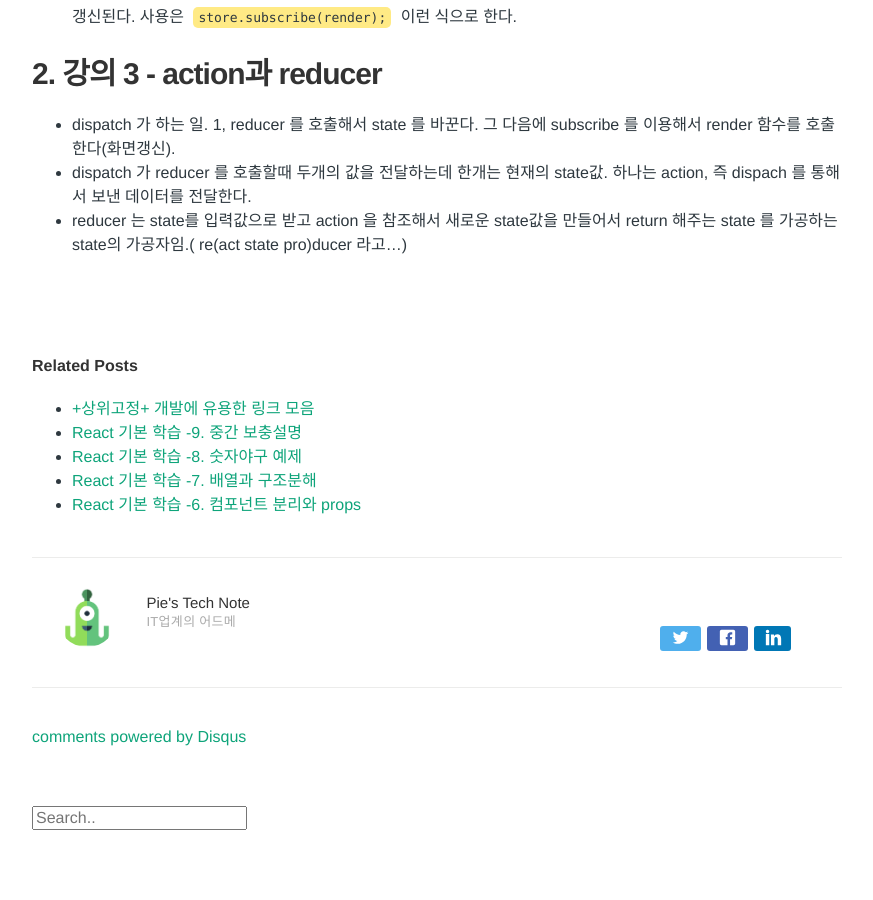
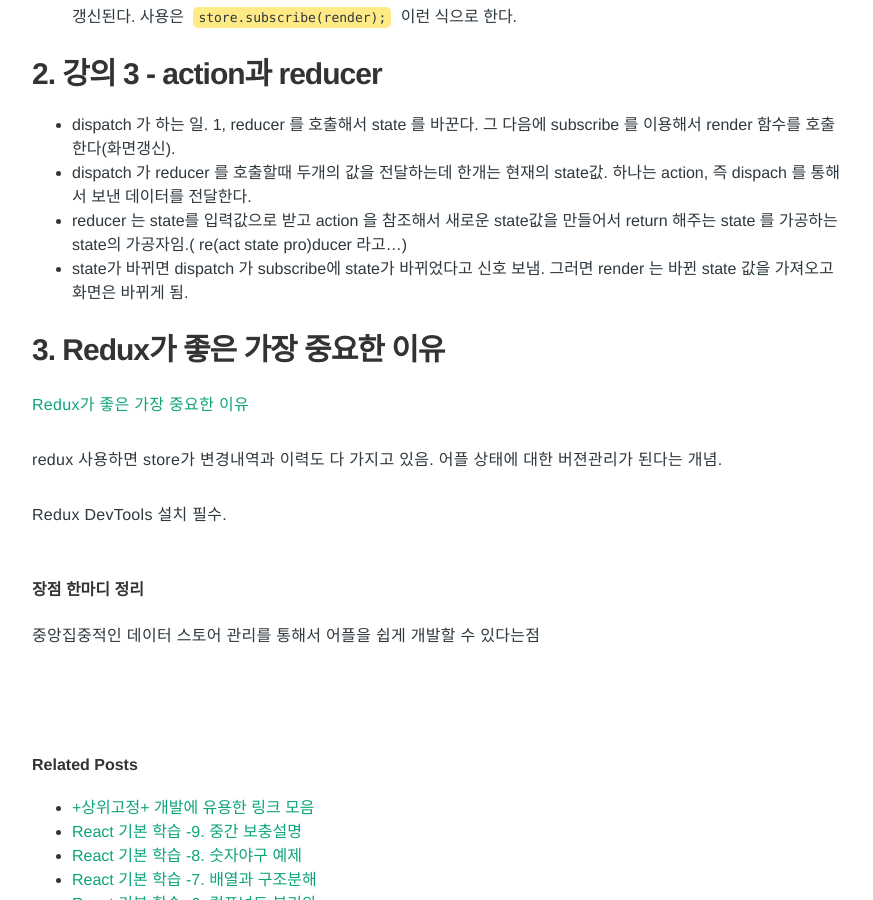
Before and after one commit to Pie001/pie001.github.io, a Jekyll site: the page built from _posts/2020-11-24-0079.md, in a window 1280 px wide and 900 px high, scrolled down 1108 px. Shown: the whole window, without its empty margins (203-1076 px from the left). Built offline with Jekyll 4.4.1, drawn with Linux system fonts in a browser that asks for light colours; comment, search, counter and statistics services are not loaded.

Commit message:
Update 2020-11-24-0079.md

```diff
--- a/_posts/2020-11-24-0079.md
+++ b/_posts/2020-11-24-0079.md
@@ -31,3 +31,15 @@
 - dispatch 가 하는 일. 1, reducer 를 호출해서 state 를 바꾼다. 그 다음에 subscribe 를 이용해서 render 함수를 호출한다(화면갱신).
 - dispatch 가 reducer 를 호출할때 두개의 값을 전달하는데 한개는 현재의 state값. 하나는 action, 즉 dispach 를 통해서 보낸 데이터를 전달한다.
 - reducer 는 state를 입력값으로 받고 action 을 참조해서 새로운 state값을 만들어서 return 해주는 state 를 가공하는 state의 가공자임.( re(act state pro)ducer 라고...)
+- state가 바뀌면 dispatch 가 subscribe에 state가 바뀌었다고 신호 보냄. 그러면 render 는 바뀐 state 값을 가져오고 화면은 바뀌게 됨.
+
+# 3. Redux가 좋은 가장 중요한 이유
+
+[Redux가 좋은 가장 중요한 이유](https://opentutorials.org/module/4078/24936)
+
+redux 사용하면 store가 변경내역과 이력도 다 가지고 있음. 어플 상태에 대한 버젼관리가 된다는 개념.
+
+Redux DevTools 설치 필수.
+
+#### 장점 한마디 정리
+중앙집중적인 데이터 스토어 관리를 통해서 어플을 쉽게 개발할 수 있다는점
```
